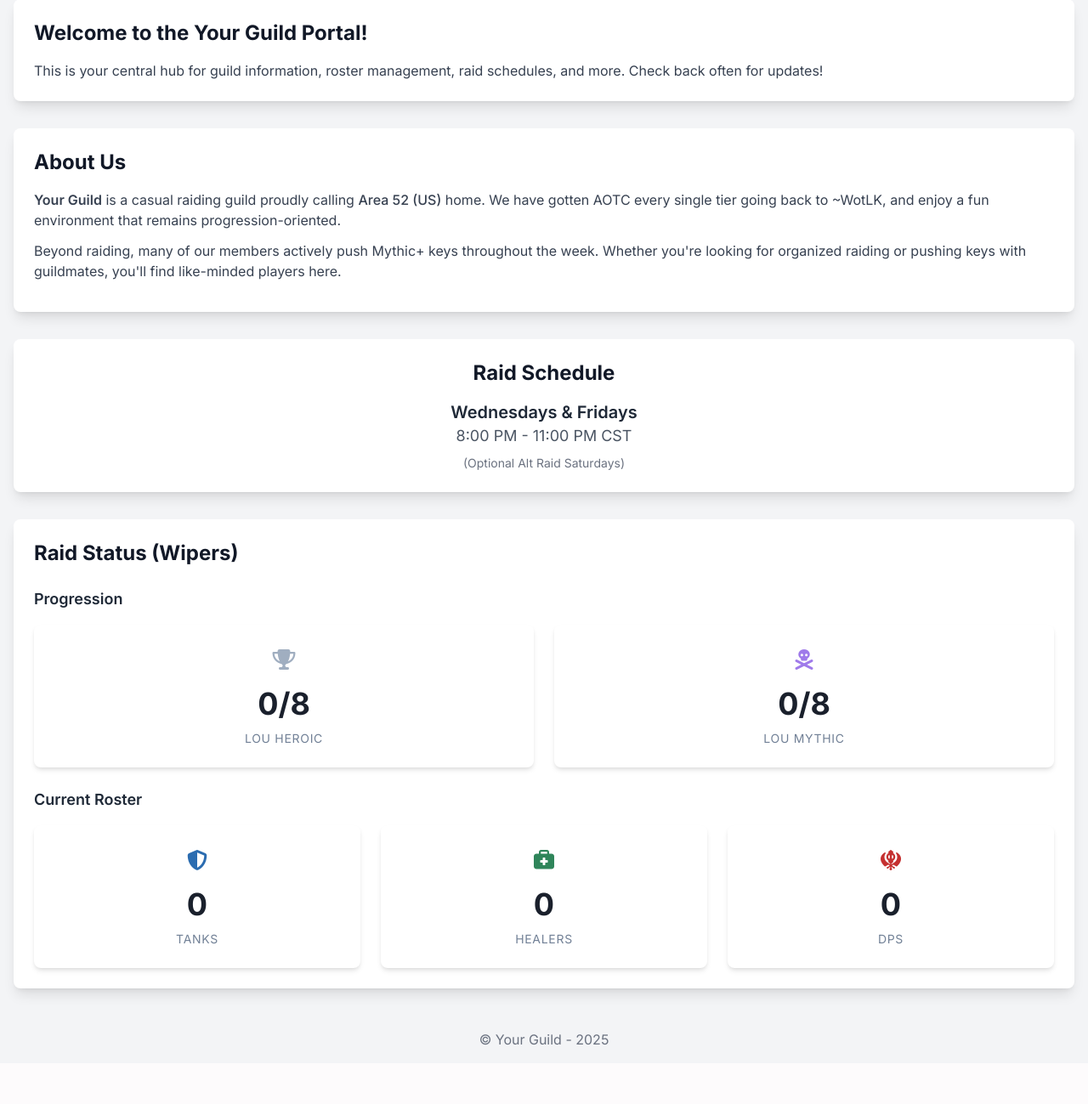
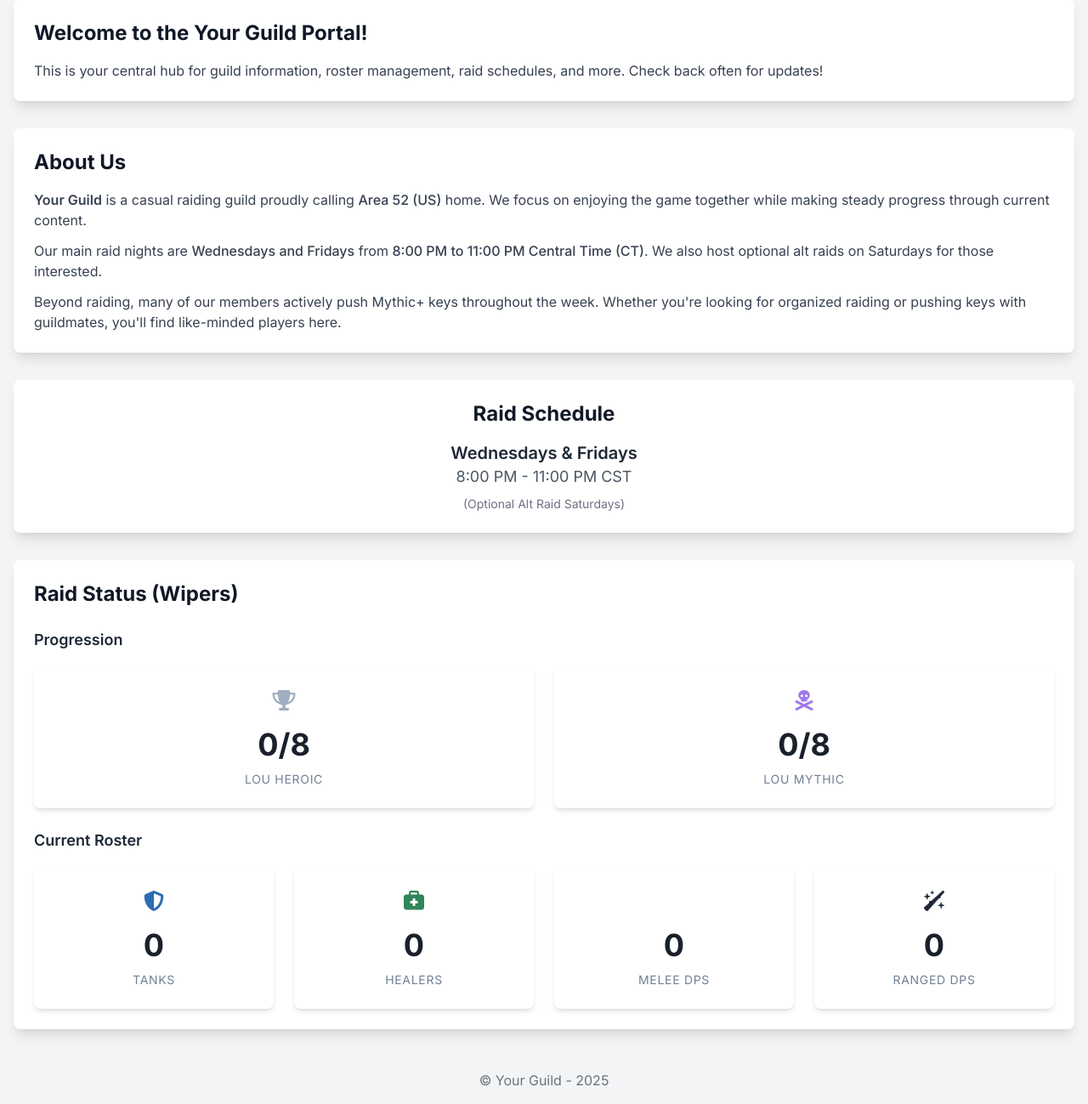
Before and after one commit to bpdaum/wipesontrash, a Flask app: page / in a window 1280 px wide. Shown: the part 121-1420 px from the top of the page at 85% size. Before the commit the page ends 1351 px from the top, so only its background shows below. Run offline with Flask 3, Linux system fonts and the light colour scheme; tables that the repository leaves empty hold one stand-in row (values such as "Sample post"); some libraries are stand-ins or nearby versions.

Commit message:
Split dps counts on main

```diff
--- a/app.py
+++ b/app.py
@@ -5,7 +5,8 @@ from flask import Flask, render_template, jsonify, request, abort
 from flask_sqlalchemy import SQLAlchemy
 # Import desc for descending sort order AND SQLAlchemy column types
 # Import func for count aggregation
-from sqlalchemy import desc, Integer, String, DateTime, UniqueConstraint, func, Float # Added Float, UniqueConstraint
+from sqlalchemy import desc, Integer, String, DateTime, UniqueConstraint, func, Float
+from sqlalchemy.orm import relationship # Ensure relationship is imported for model definitions
 import os
 import requests # Keep for potential future use or type hints
 import time
@@ -41,9 +42,6 @@ app.config['SQLALCHEMY_TRACK_MODIFICATIONS'] = False # Disable modification trac
 db = SQLAlchemy(app) # Initialize SQLAlchemy with the Flask app
 
 # --- Database Models ---
-# Forward declaration for relationships if models are in the same file and order matters
-# Base = db.Model # Not needed if all models inherit db.Model directly
-
 class PlayableClass(db.Model):
     __tablename__ = 'playable_class'
     id = db.Column(db.Integer, primary_key=True) # Blizzard Class ID
@@ -72,12 +70,12 @@ class Character(db.Model):
     name = db.Column(String(100), nullable=False)
     realm_slug = db.Column(String(100), nullable=False) # Needed for Armory link
     level = db.Column(Integer)
-    class_id = db.Column(Integer, db.ForeignKey('playable_class.id')) # Foreign key to PlayableClass
+    class_id = db.Column(Integer, db.ForeignKey('playable_class.id'))
     class_name = db.Column(String(50))
     # race_name removed
     spec_name = db.Column(String(50)) # API Active Spec
     main_spec_override = db.Column(String(50), nullable=True) # User override
-    role = db.Column(String(10))      # Role (Tank, Healer, DPS)
+    role = db.Column(String(15))      # Role (Tank, Healer, Melee DPS, Ranged DPS)
     status = db.Column(String(15), nullable=False, index=True) # Calculated/User Status field
     item_level = db.Column(Integer, index=True) # Index item_level for filtering/sorting
     raid_progression = db.Column(String(200)) # Store summary string
@@ -164,7 +162,6 @@ def get_all_specs():
     global ALL_SPECS_CACHE, ALL_SPECS_LAST_FETCHED
     current_time = time.time()
 
-    # Check in-memory cache first
     if ALL_SPECS_CACHE and (current_time - ALL_SPECS_LAST_FETCHED < CACHE_TTL):
         print("Using in-memory cached specs.")
         return ALL_SPECS_CACHE
@@ -173,7 +170,7 @@ def get_all_specs():
     temp_spec_map = {}
     try:
         with app.app_context(): # Ensure we are in app context for DB query
-            # Check if PlayableSpec table exists
+            # Ensure PlayableSpec table exists
             if not db.engine.dialect.has_table(db.engine.connect(), PlayableSpec.__tablename__):
                 print("PlayableSpec table does not exist. Cannot load specs from DB.")
                 # Fallback or error handling if table doesn't exist
@@ -194,7 +191,7 @@ def get_all_specs():
                 print(f"Specs populated from database for {len(ALL_SPECS_CACHE)} classes.")
                 return ALL_SPECS_CACHE
             else:
-                print("PlayableSpec table is empty in the database.")
+                print("PlayableSpec table is empty in the database. No specs to load.")
                 return {} # Return empty if table exists but no data
 
     except Exception as e:
@@ -208,26 +205,34 @@ def home():
     display_guild_name = GUILD_NAME if GUILD_NAME else "Your Guild"
     current_year = datetime.utcnow().year
 
-    raid_status_counts = {'Tank': 0, 'Healer': 0, 'DPS': 0, 'Total': 0}
+    # Initialize counts for Melee DPS and Ranged DPS
+    raid_status_counts = {'Tank': 0, 'Healer': 0, 'Melee DPS': 0, 'Ranged DPS': 0, 'DPS':0, 'Total': 0}
     max_heroic_kills = 0
     max_mythic_kills = 0
-    heroic_total_bosses = 8 # Default assumption
-    mythic_total_bosses = 8 # Default assumption
-    target_raid_short_name = "Undermine" # Match the prefix used in summarize_raid_progression
+    heroic_total_bosses = 8
+    mythic_total_bosses = 8
+    target_raid_short_name = "Undermine"
 
     try:
         with app.app_context():
              if db.engine.dialect.has_table(db.engine.connect(), Character.__tablename__):
-                # Query all 'Wiper' characters
                 wipers = Character.query.filter(Character.status == 'Wiper').all()
                 raid_status_counts['Total'] = len(wipers)
 
                 for wiper in wipers:
-                    # Count roles
-                    if wiper.role in raid_status_counts:
-                        raid_status_counts[wiper.role] += 1
+                    # Count specific roles
+                    if wiper.role == 'Tank':
+                        raid_status_counts['Tank'] += 1
+                    elif wiper.role == 'Healer':
+                        raid_status_counts['Healer'] += 1
+                    elif wiper.role == 'Melee DPS':
+                        raid_status_counts['Melee DPS'] += 1
+                    elif wiper.role == 'Ranged DPS':
+                        raid_status_counts['Ranged DPS'] += 1
+                    elif wiper.role == 'DPS': # Fallback for generic DPS
+                        raid_status_counts['DPS'] += 1
 
-                    # Parse progression string for max kills
+
                     prog_str = wiper.raid_progression
                     if prog_str and prog_str.startswith(target_raid_short_name + ":"):
                         heroic_match = re.search(r'(\d+)/(\d+)H', prog_str)
--- a/templates/index.html
+++ b/templates/index.html
@@ -10,7 +10,6 @@
     <link href="https://fonts.googleapis.com/css2?family=Inter:wght@400;500;600;700;800;900&display=swap" rel="stylesheet">
     <link rel="stylesheet" href="https://cdnjs.cloudflare.com/ajax/libs/font-awesome/6.5.1/css/all.min.css" integrity="sha512-DTOQO9RWCH3ppGqcWaEA1BIZOC6xxalwEsw9c2QQeAIftl+Vegovlnee1c9QX4TctnWMn13TZye+giMm8e2LwA==" crossorigin="anonymous" referrerpolicy="no-referrer" />
     <style>
-        /* Base styles */
         body { font-family: 'Inter', sans-serif; background-color: #f7fafc; /* gray-100 */ }
         /* Custom styles for KPI cards */
         .kpi-card {
@@ -48,20 +47,16 @@
 </head>
 <body class="bg-gray-100 text-gray-800">
 
-    {# Added inline style for background color #}
     <nav class="text-white p-4 shadow-md" style="background-color: #6B1A51;">
         <div class="container mx-auto flex flex-wrap justify-between items-center">
-            {# Wrapped title and image in a flex container #}
             <div class="flex items-center space-x-3 mb-2 sm:mb-0">
-                 {# Image tag using url_for to link to static file #}
-                 {# Ensure 'static/images/wot_logo.png' exists and was deployed #}
                  <img src="{{ url_for('static', filename='images/wot_logo.png') }}"
                       alt="{{ guild_name }} Logo"
                       class="h-8 w-8 rounded-full border-2 border-white">
                  <h1 class="text-xl font-semibold">{{ guild_name }} Portal</h1>
             </div>
             <div class="flex space-x-2">
-                <a href="/" class="px-3 py-2 rounded bg-gray-700 font-medium hover:bg-gray-600">Home</a> {# Added hover effect #}
+                <a href="/" class="px-3 py-2 rounded bg-gray-700 font-medium hover:bg-gray-600">Home</a>
                 <a href="/roster" class="px-3 py-2 rounded hover:bg-gray-600">Roster</a>
                 <a href="#" class="px-3 py-2 rounded hover:bg-gray-600">Raids</a>
                 <a href="#" class="px-3 py-2 rounded hover:bg-gray-600">Loot</a>
@@ -69,7 +64,7 @@
         </div>
     </nav>
 
-    <main class="container mx-auto mt-8 p-4 space-y-8"> {# Added space-y-8 for spacing between sections #}
+    <main class="container mx-auto mt-8 p-4 space-y-8">
 
         <div class="bg-white p-6 rounded-lg shadow-lg">
             <h2 class="text-2xl font-bold mb-4 text-gray-900">Welcome to the {{ guild_name }} Portal!</h2>
@@ -78,23 +73,14 @@
 
         <div class="bg-white p-6 rounded-lg shadow-lg">
             <h2 class="text-2xl font-bold mb-4 text-gray-900">About Us</h2>
-            <div class="space-y-3 text-gray-700"> {# Add space between paragraphs #}
-                <p>
-                    <span class="font-semibold">{{ guild_name }}</span> is a casual raiding guild proudly calling <span class="font-medium">Area 52 (US)</span> home.
-                    We have gotten AOTC every single tier going back to ~WotLK, and enjoy a fun environment that remains progression-oriented.
-                </p>
-                <p>
-                    Beyond raiding, many of our members actively push Mythic+ keys throughout the week. Whether you're looking for organized raiding or pushing keys with guildmates,
-                    you'll find like-minded players here.
-                </p>
-                 <p>
-                    {# Optional: Add a link to Discord or application form #}
-                    {# <a href="https://discord.gg/Yj2Gyc5p" class="text-blue-600 hover:underline">Interested? Join our Discord!</a> #}
-                 </p>
+            <div class="space-y-3 text-gray-700">
+                <p> <span class="font-semibold">{{ guild_name }}</span> is a casual raiding guild proudly calling <span class="font-medium">Area 52 (US)</span> home. We focus on enjoying the game together while making steady progress through current content. </p>
+                <p> Our main raid nights are <span class="font-medium">Wednesdays and Fridays</span> from <span class="font-medium">8:00 PM to 11:00 PM Central Time (CT)</span>. We also host optional alt raids on Saturdays for those interested. </p>
+                <p> Beyond raiding, many of our members actively push Mythic+ keys throughout the week. Whether you're looking for organized raiding or pushing keys with guildmates, you'll find like-minded players here. </p>
             </div>
         </div>
 
-        <div class="bg-white p-6 rounded-lg shadow-lg text-center"> {# Added text-center #}
+        <div class="bg-white p-6 rounded-lg shadow-lg text-center">
             <h2 class="text-2xl font-bold mb-4 text-gray-900">Raid Schedule</h2>
             <p class="text-xl text-gray-800 font-semibold">
                 Wednesdays & Fridays
@@ -106,26 +92,20 @@
                 (Optional Alt Raid Saturdays)
              </p>
         </div>
-        <div class="bg-white p-6 rounded-lg shadow-lg space-y-6"> {# Added space-y-6 for spacing inside #}
+        <div class="bg-white p-6 rounded-lg shadow-lg space-y-6">
             <h2 class="text-2xl font-bold text-gray-900">Raid Status (Wipers)</h2>
 
             {# Progression Row #}
             <div>
                 <h3 class="text-lg font-semibold mb-4 text-gray-800">Progression</h3>
-                {# Grid layout for 2 KPI cards #}
                 <div class="grid grid-cols-1 sm:grid-cols-2 gap-4 md:gap-6">
-                     {# Max Heroic Kills Card #}
                      <div class="kpi-card">
                          <div class="kpi-icon prog-heroic"><i class="fas fa-trophy"></i></div>
-                         {# Display max kills / total bosses #}
                          <div class="kpi-value">{{ max_heroic_kills | default(0) }}/{{ heroic_total_bosses | default('?') }}</div>
                          <div class="kpi-label">LoU Heroic</div>
                      </div>
-
-                     {# Max Mythic Kills Card #}
                      <div class="kpi-card">
                          <div class="kpi-icon prog-mythic"><i class="fas fa-skull-crossbones"></i></div>
-                         {# Display max kills / total bosses #}
                          <div class="kpi-value">{{ max_mythic_kills | default(0) }}/{{ mythic_total_bosses | default('?') }}</div>
                          <div class="kpi-label">LoU Mythic</div>
                      </div>
@@ -135,30 +115,27 @@
             {# Current Roster Row #}
             <div>
                  <h3 class="text-lg font-semibold mb-4 text-gray-800">Current Roster</h3>
-                 {# Grid layout for 3 KPI cards #}
-                 <div class="grid grid-cols-1 sm:grid-cols-3 gap-4 md:gap-6">
-                     {# Tank Card #}
+                 {# Grid layout for 4 KPI cards (Tanks, Healers, Melee DPS, Ranged DPS) #}
+                 <div class="grid grid-cols-1 sm:grid-cols-2 md:grid-cols-4 gap-4 md:gap-6">
                      <div class="kpi-card">
                          <div class="kpi-icon role-tank"><i class="fas fa-shield-halved"></i></div>
-                         {# Display tank count from Flask variable #}
                          <div class="kpi-value">{{ raid_status_counts.Tank | default(0) }}</div>
                          <div class="kpi-label">Tanks</div>
                      </div>
-
-                     {# Healer Card #}
                      <div class="kpi-card">
                          <div class="kpi-icon role-healer"><i class="fas fa-briefcase-medical"></i></div>
-                         {# Display healer count from Flask variable #}
                          <div class="kpi-value">{{ raid_status_counts.Healer | default(0) }}</div>
                          <div class="kpi-label">Healers</div>
                      </div>
-
-                     {# DPS Card #}
                      <div class="kpi-card">
-                         <div class="kpi-icon role-dps"><i class="fas fa-khanda"></i></div>
-                         {# Display DPS count from Flask variable #}
-                         <div class="kpi-value">{{ raid_status_counts.DPS | default(0) }}</div>
-                         <div class="kpi-label">DPS</div>
+                         <div class="kpi-icon role-melee-dps"><i class="fas fa-swords"></i></div>
+                         <div class="kpi-value">{{ raid_status_counts['Melee DPS'] | default(0) }}</div>
+                         <div class="kpi-label">Melee DPS</div>
+                     </div>
+                     <div class="kpi-card">
+                         <div class="kpi-icon role-ranged-dps"><i class="fas fa-wand-sparkles"></i></div>
+                         <div class="kpi-value">{{ raid_status_counts['Ranged DPS'] | default(0) }}</div>
+                         <div class="kpi-label">Ranged DPS</div>
                      </div>
                  </div>
             </div>
@@ -166,7 +143,6 @@
         </main>
 
     <footer class="text-center text-gray-500 mt-8 pb-4">
-        {# Display guild name and current year passed from Flask #}
         &copy; {{ guild_name }} - {{ current_year }}
     </footer>
 
```
